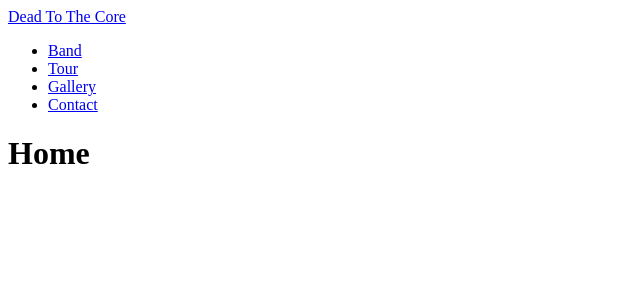
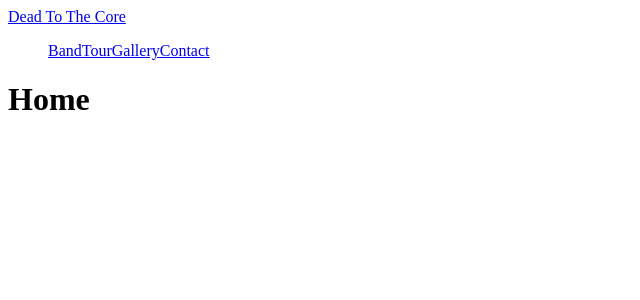
Before and after one commit to philtodisco/dead-to-the-core-client, a React (Create React App) app in the folder client/: page / in a window 1280 px wide. Shown: the top 300 px of the page, without its empty margins (0-640 px from the left). Built offline with nearby package versions, Linux system fonts and the light colour scheme.

Commit message:
Import and use react router link

```diff
--- a/client/src/Navbar.js
+++ b/client/src/Navbar.js
@@ -1,19 +1,13 @@
+import { Link } from "react-router-dom"
+
 export const Navbar = () => {
   return <nav className="nav">
-    <a href="/" className="site-title">Dead To The Core</a>
+    <Link to ="/" className="site-title">Dead To The Core</Link>
     <ul>
-        <li>
-            <a href="/band">Band</a>
-        </li>
-        <li>
-            <a href="/tour">Tour</a>
-        </li>
-        <li>
-            <a href="/gallery">Gallery</a>
-        </li>
-        <li>
-            <a href="/contact">Contact</a>
-        </li>
+            <Link to ="/band">Band</Link>
+            <Link to ="/tour">Tour</Link>
+            <Link to ="/gallery">Gallery</Link>
+            <Link to ="/contact">Contact</Link>
     </ul>
     </nav>
 }
```
